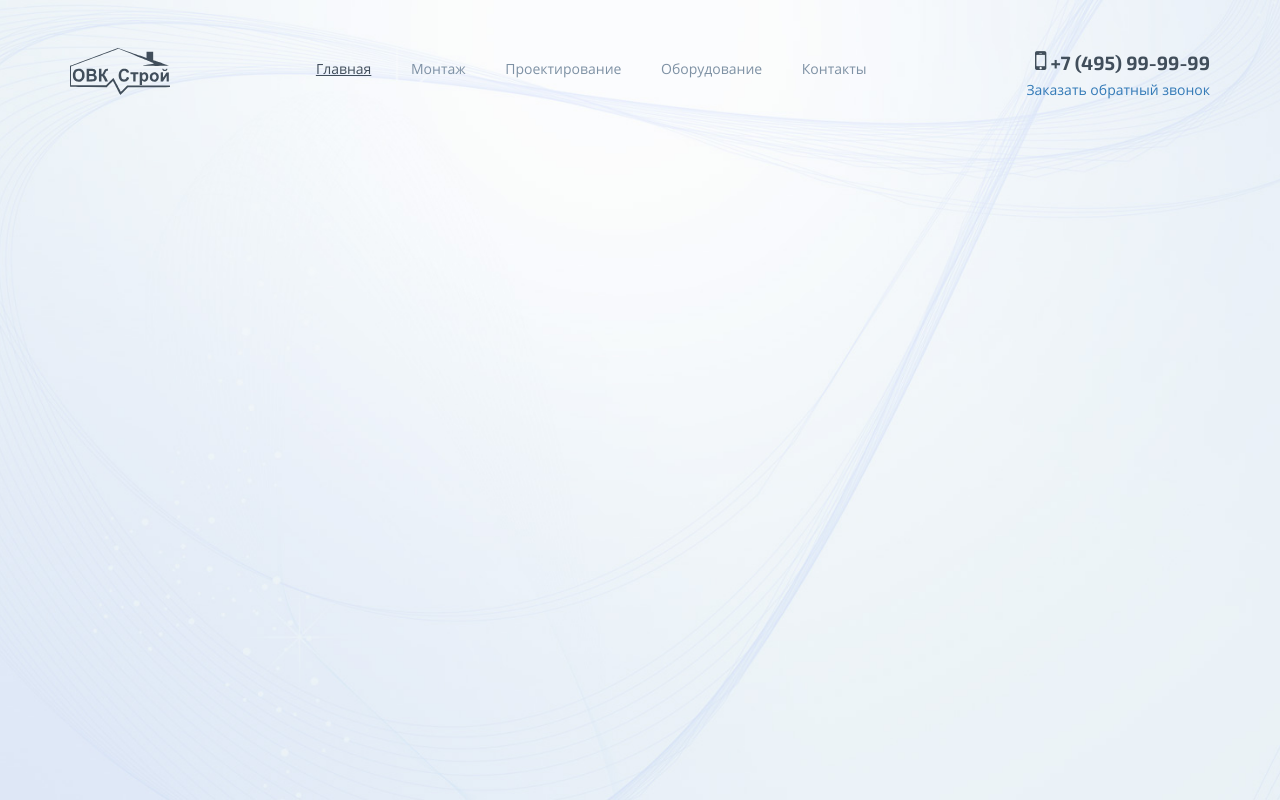
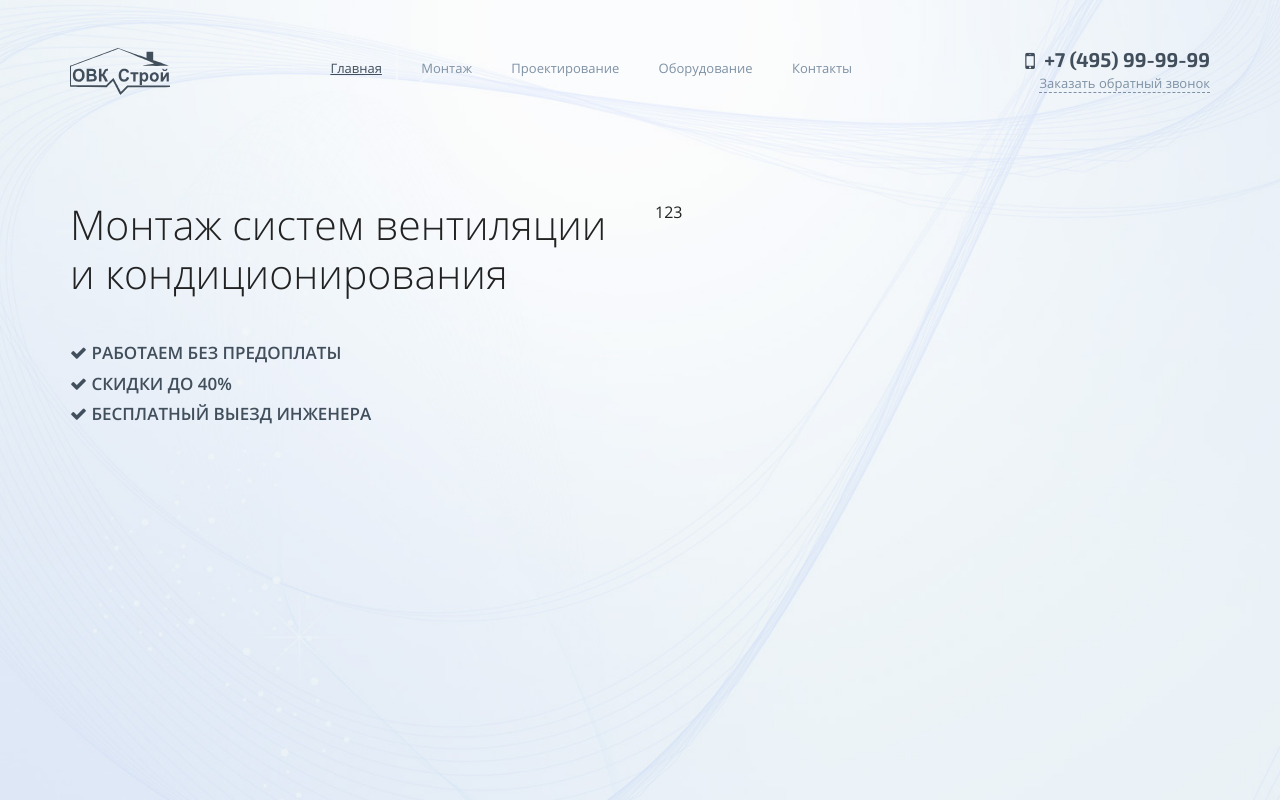
Before and after one commit to xpomobnuk/lesson_ovk, a website: page _optimized_gulp_sass/app/index.html in a window 1280 px wide. Drawn offline with Linux system fonts and the light colour scheme.

Commit message:
new komp

```diff
--- a/_optimized_gulp_sass/app/index.html
+++ b/_optimized_gulp_sass/app/index.html
@@ -32,18 +32,14 @@
 
 </head>
 
-<body>
+<body class="ishome">
 
 	<header class="main-head">
 		<div class="container">
 			<div class="row">
-
 				<div class="mnu-line clearfix">
-
 					<div class="col-md-2">
-
 						<a href="#" class="logo"><img src="img/logo.svg" alt="ОВК Строй"></a>
-
 					</div>
 					<div class="col-md-3 col-md-push-7">
 						<div class="phone">
@@ -54,7 +50,6 @@
 						</div>
 					</div>
 					<div class="col-md-7 col-md-pull-3">
-
 						<nav class="main-mnu">
 							<ul>
 								<li class="active"><a href="#">Главная</a></li>
@@ -64,8 +59,26 @@
 								<li><a href="#">Контакты</a></li>
 							</ul>
 						</nav>
+					</div>
+				</div>
 
+				<div class="header-content clearfix">
+
+					<div class="col-sm-6">
+
+						<h1>Монтаж систем вентиляции и кондиционирования</h1>
+						<ul>
+							<li><i class="fa fa-check"></i> Работаем без предоплаты</li>
+							<li><i class="fa fa-check"></i> Скидки до 40%</li>
+							<li><i class="fa fa-check"></i> Бесплатный выезд инженера</li>
+						</ul>
 					</div>
+					<div class="col-sm-6">
+
+
+						123
+					</div>
+
 				</div>
 
 			</div>
--- a/_optimized_gulp_sass/sass/_vars.sass
+++ b/_optimized_gulp_sass/sass/_vars.sass
@@ -2,5 +2,5 @@ $btn: #14B75A
 $accent: #ECB124
 $blue: #414E5B
 
-.mt
-	transition: all .5s ease
+=mt($time)
+	transition: all $time ease
--- a/_optimized_gulp_sass/sass/header.sass
+++ b/_optimized_gulp_sass/sass/header.sass
@@ -3,7 +3,7 @@
 @import "_vars.sass"
 
 body
-	font-size: 14px
+	font-size: 16px
 	min-width: 320px
 	position: relative
 	line-height: 1.6
@@ -16,18 +16,23 @@ h1,h2,h3,h4,h5,h6
 	font-weight: normal
 
 h1
-	font-size: em(43)
+	font-size: em(41)
+	line-height: 1.2
+
+.ishome
+	h1
+		margin-top: 0
 
 h2
-	font-size: em(34)
+	font-size: em(32)
 
 h3,h4
 	font-family: "OpenSansSemiBold", sans-serif
 	text-transform: uppercase
-	font-size: em(17px)
+	font-size: em(15px)
 
 h4
-	font-size: em(15px)
+	font-size: em(13px)
 
 .hidden
 	display: none
@@ -47,7 +52,8 @@ h4
 	img
 		width: 100%
 
-nav
+nav,
+.header-content
 	ul
 		list-style-type: none
 		padding: 0
@@ -57,14 +63,14 @@ nav
 
 .main-mnu
 	text-align: center
-	font-size: em(16px)
+	font-size: em(13px)
 	>	ul
 		>	li
 			>	a
 				display: block
 				padding: 10px 18px
 				color: #7e91a4
-				@extend .mt
+				+mt(.5s)
 				&:hover
 					color: #414e5b
 			&.active
@@ -74,9 +80,36 @@ nav
 
 .phone
 	text-align: right
+	line-height: 1.4
 	.phone-wrap
 		color: #414e5b
 		font-family:  "Exo2Bold" , sans-serif
-		font-size: em(22px)
+		font-size: em(20px)
+		line-height: em(14px)
 		.fa
-			font-size: em(22px)
+			font-size: em(18px)
+			position: relative
+			top: 2px
+			margin-right: 5px
+	.callback
+			color: #7e91a4
+			display: inline-block
+			font-size: em(13px)
+			line-height: em(22px)
+			border-bottom: 1px dashed #7e91a4
+			+mt(.3s)
+			&:hover
+				text-decoration: none
+				border-color: transparent
+
+.header-content
+	padding: 9% 0
+	ul
+		margin-top: 40px
+		li
+			display: block
+			color: #414e5b
+			text-transform: uppercase
+			font-family: "OpenSansSemiBold", sans-serif
+			font-size: em(17px)
+			line-height: 1.8
```
Also changed, not shown: _optimized_gulp_sass/app/_header.min.css, _optimized_gulp_sass/app/_main.min.css.
